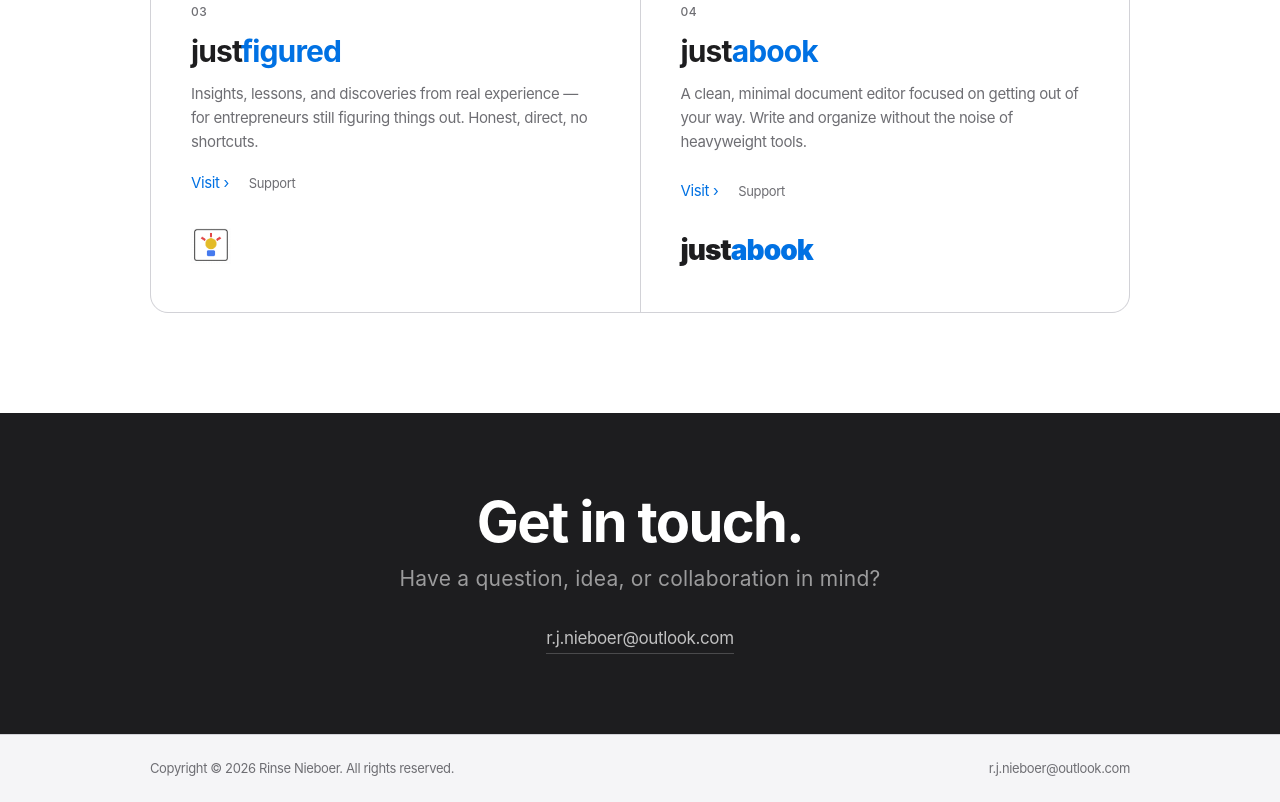
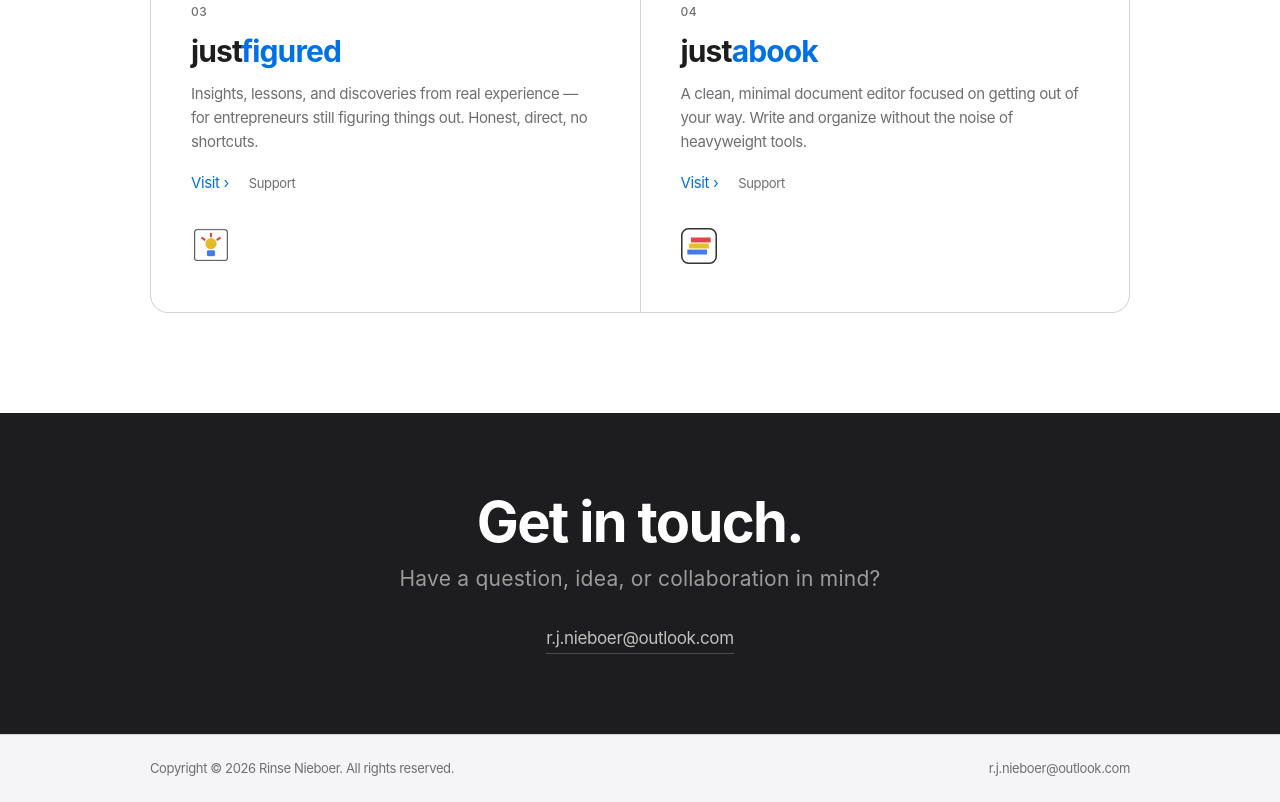
Before and after one commit to rinsenieboer-010/RJNieboer.com, a website: page index.html in a window 1280 px wide. Shown: the part 2796-3598 px from the top of the page. Drawn offline with Linux system fonts and the light colour scheme.

Commit message:
Add justabook logo

```diff
--- a/index.html
+++ b/index.html
@@ -569,7 +569,7 @@
             <a class="project-support" href="/support/justabook.html">Support</a>
           </div>
           <div class="project-logo">
-            <div class="project-logo-text">just<span style="color:#0071e3">abook</span></div>
+            <img src="logo-jab.svg" alt="justabook logo" />
           </div>
         </div>
 
```
Also changed, not shown: logo-jab.svg (added).
